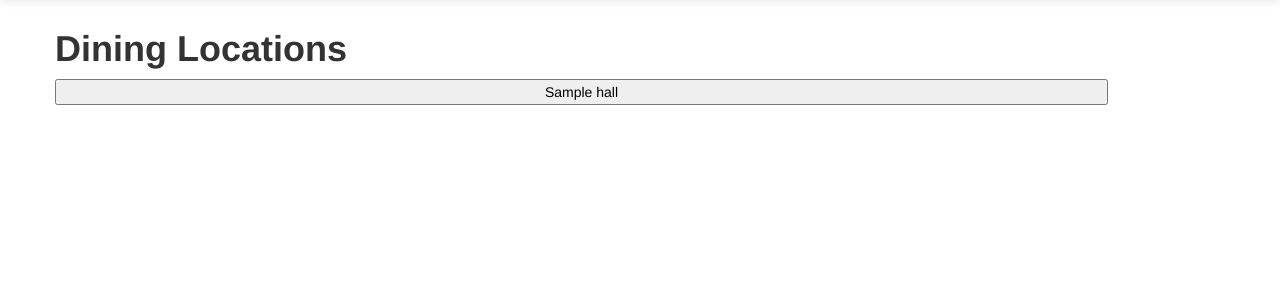
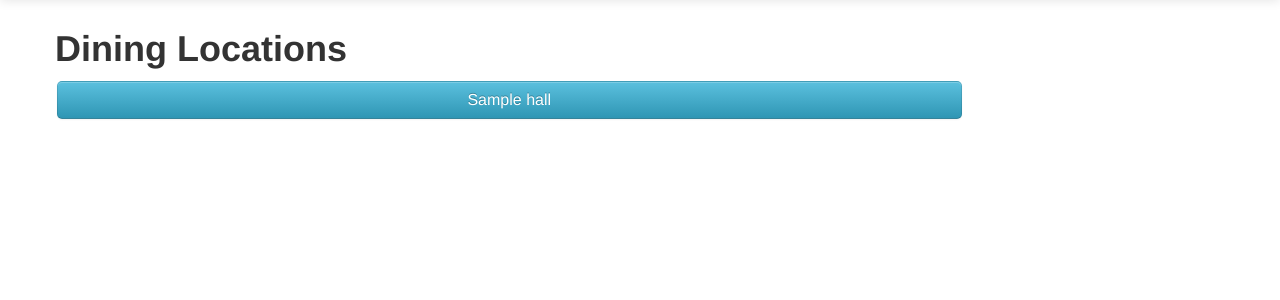
Before and after one commit to mhuesch/nuFood, a Django app: page / in a window 1280 px wide. Shown: the part 41-341 px from the top of the page. Run offline with Django 3.2, Linux system fonts and the light colour scheme; tables that the repository leaves empty hold one stand-in row (values such as "Sample post"); some libraries are stand-ins or nearby versions.

Commit message:
adjusted buttons and css

```diff
--- a/templates/index.html
+++ b/templates/index.html
@@ -13,6 +13,50 @@
       body {
         padding-top: 60px; /* 60px to make the container go all the way to the bottom of the topbar */
       }
+
+.btn-hall {
+    display: block;
+    width: 75%;
+
+  color: #ffffff;
+  text-shadow: 0 -1px 0 rgba(0, 0, 0, 0.25);
+  background-color: #49afcd;
+  *background-color: #2f96b4;
+  background-image: -webkit-gradient(linear, 0 0, 0 100%, from(#5bc0de), to(#2f96b4));
+  background-image: -webkit-linear-gradient(top, #5bc0de, #2f96b4);
+  background-image: -o-linear-gradient(top, #5bc0de, #2f96b4);
+  background-image: linear-gradient(to bottom, #5bc0de, #2f96b4);
+  background-image: -moz-linear-gradient(top, #5bc0de, #2f96b4);
+  background-repeat: repeat-x;
+  border-color: #2f96b4 #2f96b4 #1f6377;
+  border-color: rgba(0, 0, 0, 0.1) rgba(0, 0, 0, 0.1) rgba(0, 0, 0, 0.25);
+  filter: progid:dximagetransform.microsoft.gradient(startColorstr='#ff5bc0de', endColorstr='#ff2f96b4', GradientType=0);
+  filter: progid:dximagetransform.microsoft.gradient(enabled=false);
+}
+
+
+.btn-hall:hover,
+.btn-hall:active,
+.btn-hall.active,
+.btn-hall.disabled,
+.btn-hall[disabled] {
+  color: #ffffff;
+  background-color: #2f96b4;
+  *background-color: #2a85a0;
+}
+
+.btn-hall:active,
+.btn-hall.active {
+  background-color: #24748c \9;
+}
+
+.hall-listing
+{
+    padding: 2px;
+}
+
+
+
     </style>
     <link href="/static/bootstrap/css/bootstrap-responsive.css" rel="stylesheet">
 
@@ -53,7 +97,7 @@
         <h1>Dining Locations</h1>
         <p>
             {% for hall in Halls %}
-            <button>{{ hall.name }}</button><br>
+            <div class="hall-listing"><a class="btn btn-hall btn-large">{{ hall.name }}</a></div> <!-- br-->
             {% endfor %}
         </p>
     </div> <!-- /container -->
```
